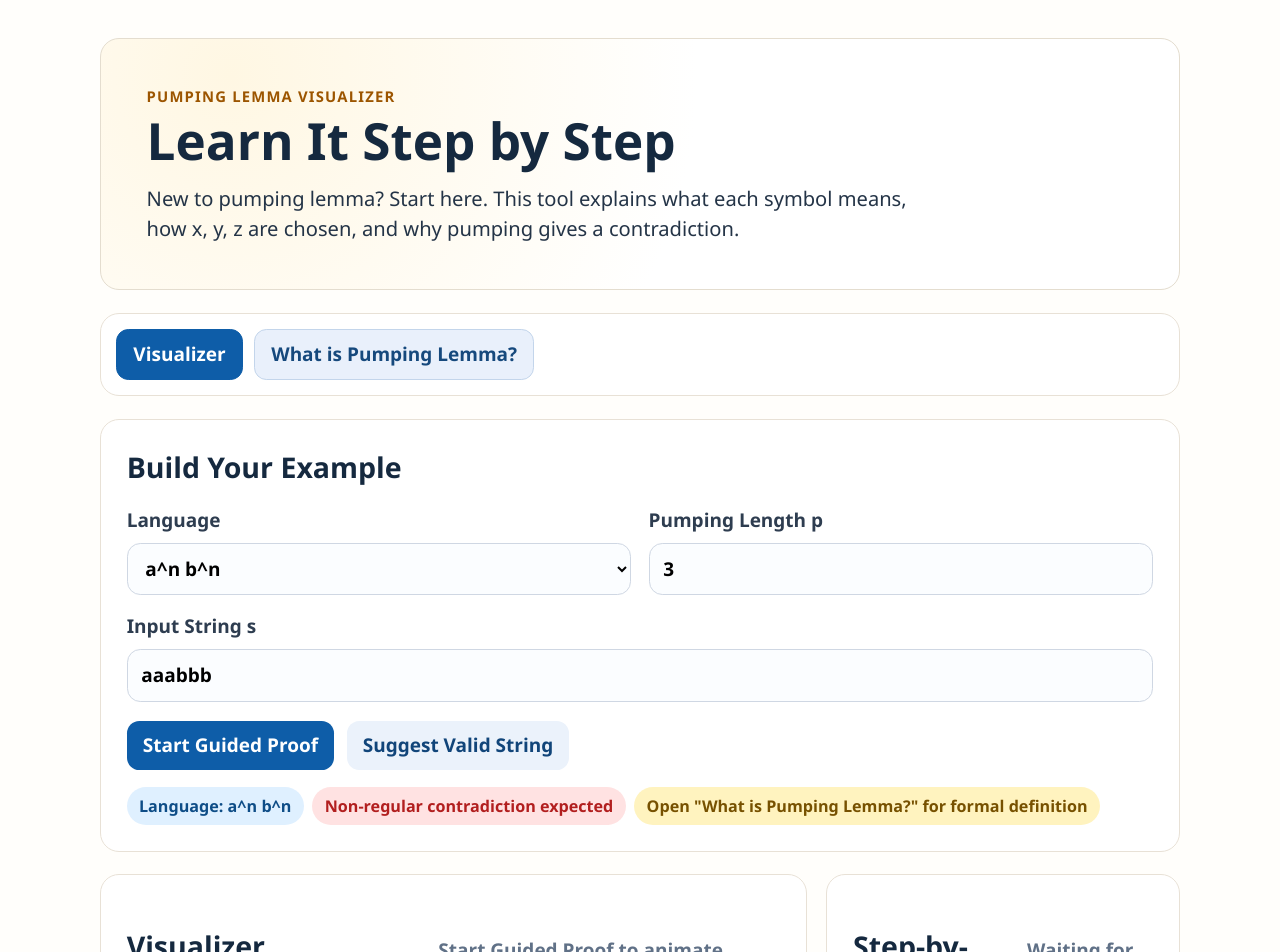
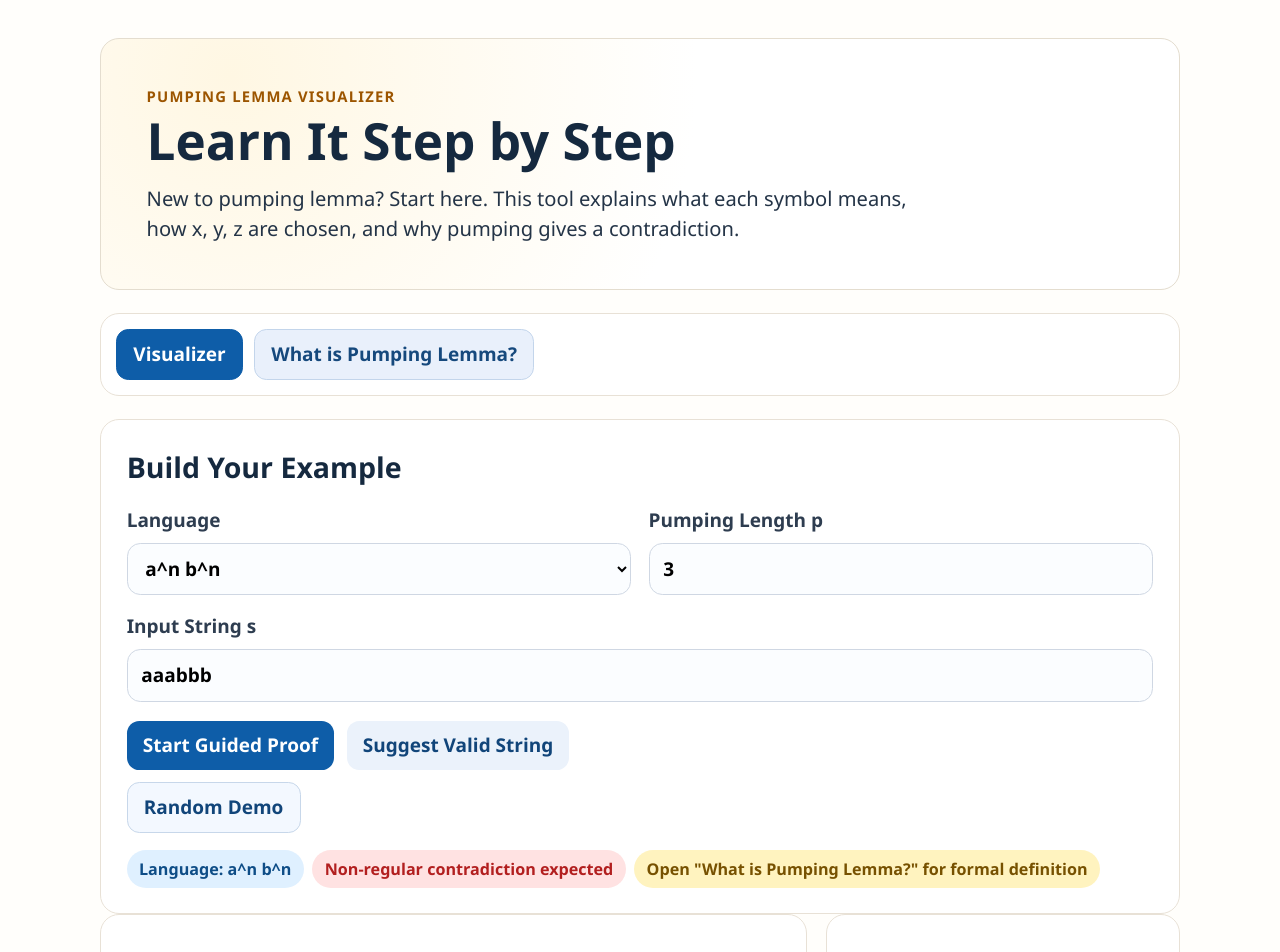
Before and after one commit to moana-pri/pumping-lemma, a React (Vite) app: page / in a window 1280 px wide. Shown: the top 952 px of the page. Built offline with nearby package versions, Linux system fonts and the light colour scheme.

Commit message:
Add two more  language

```diff
--- a/src/App.css
+++ b/src/App.css
@@ -38,10 +38,35 @@
 }
 
 .card {
+  position: relative;
+  overflow: hidden;
   border: 1px solid #e8e1d6;
   border-radius: 1rem;
   background: #ffffff;
   padding: 1.35rem;
+  transition: box-shadow 240ms ease, border-color 240ms ease, transform 240ms ease;
+}
+
+.card::before {
+  content: '';
+  position: absolute;
+  inset: 0;
+  border-radius: inherit;
+  pointer-events: none;
+  box-shadow: inset 0 0 0 1px transparent;
+  transition: box-shadow 260ms ease;
+}
+
+.card:hover,
+.card:focus-within {
+  border-color: #bad3ef;
+  box-shadow: 0 9px 20px rgba(45, 108, 181, 0.11);
+  transform: translateY(-2px);
+}
+
+.card:hover::before,
+.card:focus-within::before {
+  box-shadow: inset 0 0 0 1px rgba(72, 145, 227, 0.45), 0 0 22px rgba(94, 161, 236, 0.22);
 }
 
 .topNav {
@@ -99,7 +124,16 @@
 }
 
 .reveal-up {
-  animation: riseIn 0.5s ease both;
+  opacity: 0;
+  transform: translateY(16px);
+}
+
+.reveal-up.in-view {
+  animation: riseIn 0.55s ease both;
+}
+
+.pageSwitch {
+  animation: pageFadeIn 0.42s ease;
 }
 
 .intro h2,
@@ -163,6 +197,15 @@ button:focus {
   gap: 0.65rem;
   flex-wrap: wrap;
   margin-top: 1rem;
+}
+
+.showcaseRow {
+  margin-top: 0.6rem;
+}
+
+.showcaseRow .ghost {
+  background: #f3f8ff;
+  border: 1px solid #c7d7ea;
 }
 
 button {
@@ -590,6 +633,31 @@ button:disabled {
   }
 }
 
+@keyframes pageFadeIn {
+  from {
+    opacity: 0;
+    transform: translateY(10px);
+  }
+
+  to {
+    opacity: 1;
+    transform: translateY(0);
+  }
+}
+
+@media (prefers-reduced-motion: reduce) {
+  .card,
+  .pageSwitch,
+  .reveal-up,
+  .token,
+  .stepPanel {
+    animation: none !important;
+    transition: none !important;
+    transform: none !important;
+    opacity: 1 !important;
+  }
+}
+
 @media (max-width: 820px) {
   .page {
     width: calc(100% - 1rem);
--- a/src/App.jsx
+++ b/src/App.jsx
@@ -52,6 +52,28 @@ function App() {
     return () => window.clearInterval(timer)
   }, [isAutoPlaying, stepIndex, steps.length])
 
+  useEffect(() => {
+    window.scrollTo({ top: 0, behavior: 'smooth' })
+
+    const targets = Array.from(document.querySelectorAll('.reveal-up'))
+    if (!targets.length) return undefined
+
+    const observer = new window.IntersectionObserver(
+      (entries) => {
+        entries.forEach((entry) => {
+          if (entry.isIntersecting) {
+            entry.target.classList.add('in-view')
+          }
+        })
+      },
+      { threshold: 0.16 }
+    )
+
+    targets.forEach((el) => observer.observe(el))
+
+    return () => observer.disconnect()
+  }, [activePage])
+
   const pumpedPreview = useMemo(() => {
     if (!steps.length) return null
     const word = pumped(x, y, z, currentI)
@@ -72,6 +94,14 @@ function App() {
     const nextP = Number.isFinite(p) && p > 0 ? p : 3
     setLangKey(next)
     setInput(LANGS[next].suggest(nextP))
+    setError('')
+    resetWalkthrough()
+  }
+
+  function setDemoLanguage(nextLang, nextP = 3) {
+    setP(nextP)
+    setLangKey(nextLang)
+    setInput(LANGS[nextLang].suggest(nextP))
     setError('')
     resetWalkthrough()
   }
@@ -142,6 +172,7 @@ function App() {
         </button>
       </nav>
 
+      <section className="pageSwitch" key={activePage}>
         {activePage === 'visualizer' ? (
           <VisualizerPage
             langKey={langKey}
@@ -173,6 +204,11 @@ function App() {
               setInput(selectedLang.suggest(p || 3))
               setError('')
             }}
+            onRandomDemo={() => {
+              const randomKey = LANGUAGE_KEYS[Math.floor(Math.random() * LANGUAGE_KEYS.length)]
+              const randomP = 2 + Math.floor(Math.random() * 4)
+              setDemoLanguage(randomKey, randomP)
+            }}
             onPrevStep={() => setStepIndex((v) => Math.max(v - 1, 0))}
             onNextStep={() => setStepIndex((v) => Math.min(v + 1, steps.length - 1))}
             onToggleAuto={() => setIsAutoPlaying((v) => !v)}
@@ -188,6 +224,7 @@ function App() {
         ) : (
           <TheoryPage />
         )}
+      </section>
     </main>
   )
 }
--- a/src/components/VisualizerPage.jsx
+++ b/src/components/VisualizerPage.jsx
@@ -22,6 +22,7 @@ function VisualizerPage({
   onInputChange,
   onStart,
   onSuggest,
+  onRandomDemo,
   onPrevStep,
   onNextStep,
   onToggleAuto,
@@ -73,6 +74,12 @@ function VisualizerPage({
           </button>
           <button className="ghost" onClick={onSuggest}>
             Suggest Valid String
+          </button>
+        </div>
+
+        <div className="buttonRow showcaseRow" aria-label="Showcase presets">
+          <button type="button" className="ghost" onClick={onRandomDemo}>
+            Random Demo
           </button>
         </div>
 
--- a/src/data/languages.js
+++ b/src/data/languages.js
@@ -50,6 +50,26 @@ export const LANGS = {
     check: (s) => /^[ab]*$/.test(s),
     suggest: (p) => 'ab'.repeat(Math.ceil(p / 2)).slice(0, p),
     definition: 'L5 = { (a|b)* }'
+  },
+  sixlanguage: {
+    name: 'a* b*',
+    isReg: true,
+    type: 'Regular',
+    check: (s) => /^a*b*$/.test(s),
+    suggest: (p) => 'a'.repeat(p) + 'b'.repeat(Math.max(1, Math.floor(p / 2))),
+    definition: 'L6 = { a^i b^j | i, j >= 0 }'
+  },
+  sevenlanguage: {
+    name: 'a^n b^{2n}',
+    isReg: false,
+    type: 'Context-Free (Not Regular)',
+    check: (s) => {
+      if (s === '') return true
+      const m = s.match(/^(a+)(b+)$/)
+      return Boolean(m && m[2].length === 2 * m[1].length)
+    },
+    suggest: (p) => 'a'.repeat(p) + 'b'.repeat(2 * p),
+    definition: 'L7 = { a^n b^{2n} | n >= 0 }'
   }
 }
 
@@ -65,5 +85,9 @@ export const EXPLAINS = {
   fourlanguage:
     'L4 = { a* }. Any number of a symbols (including empty) is accepted, so pumping remains inside the language.',
   fivelanguage:
-    'L5 = { (a|b)* }. Any string over alphabet {a,b} is valid, so pumping never leaves the language.'
+    'L5 = { (a|b)* }. Any string over alphabet {a,b} is valid, so pumping never leaves the language.',
+  sixlanguage:
+    'L6 = { a^i b^j | i, j >= 0 }. This is regular because one finite-state machine can scan a symbols first and then b symbols without counting.',
+  sevenlanguage:
+    'L7 = { a^n b^{2n} | n >= 0 }. The language still needs unbounded matching between the number of a symbols and b symbols, so it is not regular.'
 }
```
Also changed, not shown: 1 other file (tests, documents, lock files or other folders). Lines whose indentation alone changed are shown as unchanged.
